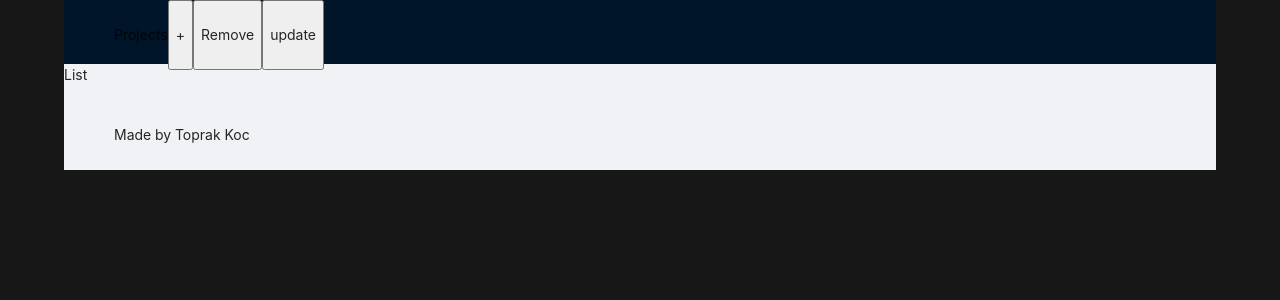
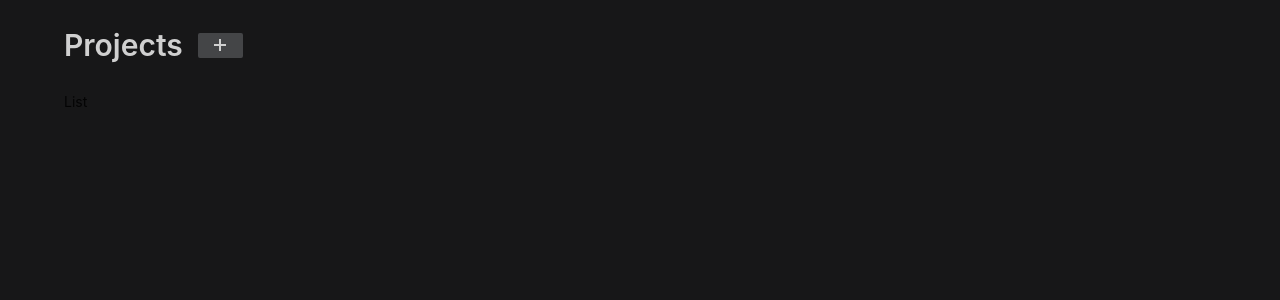
Before and after one commit to nitrogenous/monday-hero, a React (Create React App) app: page / in a window 1280 px wide. Shown: the top 300 px of the page. Built offline with nearby package versions, Linux system fonts and the light colour scheme.

Commit message:
updated projects screen ui

```diff
--- a/src/Containers/Projects.tsx
+++ b/src/Containers/Projects.tsx
@@ -1,27 +1,25 @@
 import React, { useContext } from 'react';
 import List from '../Components/List';
-import { Layout } from 'antd';
+import { Layout, Button, Typography } from 'antd';
 import { ProjectsContext } from '../Providers/ProjectsProvider';
+import { PlusOutlined } from '@ant-design/icons';
 
-const { Header, Footer, Content } = Layout;
+const { Header, Content } = Layout;
+const { Title } = Typography;
 
 const Projects = () => {
-    var { projectList, createProject,removeProject, updateProject } = useContext(ProjectsContext);
+    var { projectList, createProject } = useContext(ProjectsContext);
     console.log(projectList)
     return (
-        <Layout>
-            <Header>
-                Projects
-                <button onClick={() => {createProject({projectName: 'mahmut', projectType: 'IOS', projectCreateDate: Date.now() })}} >+</button>
-                <button onClick={() => {removeProject(2)}}>Remove</button>
-                <button onClick={() => {updateProject(3, {projectName: 'toprak'})}}>update</button>
+        <Layout className='projects layout' >
+            <Header className='projects header'>
+                <Title level={2} className='projects title'>Projects</Title>
+                <Button className='projects button' icon={<PlusOutlined />}  onClick={() => {createProject({projectName: 'mahmut', projectType: 'IOS', projectCreateDate: Date.now() })}} />
             </Header>
-            <Content>
+            <Content className='projects content'>
                 <List projectList={projectList} />
             </Content>
-            <Footer>
-                Made by Toprak Koc
-            </Footer>
+
         </Layout>
     );
 };
```
